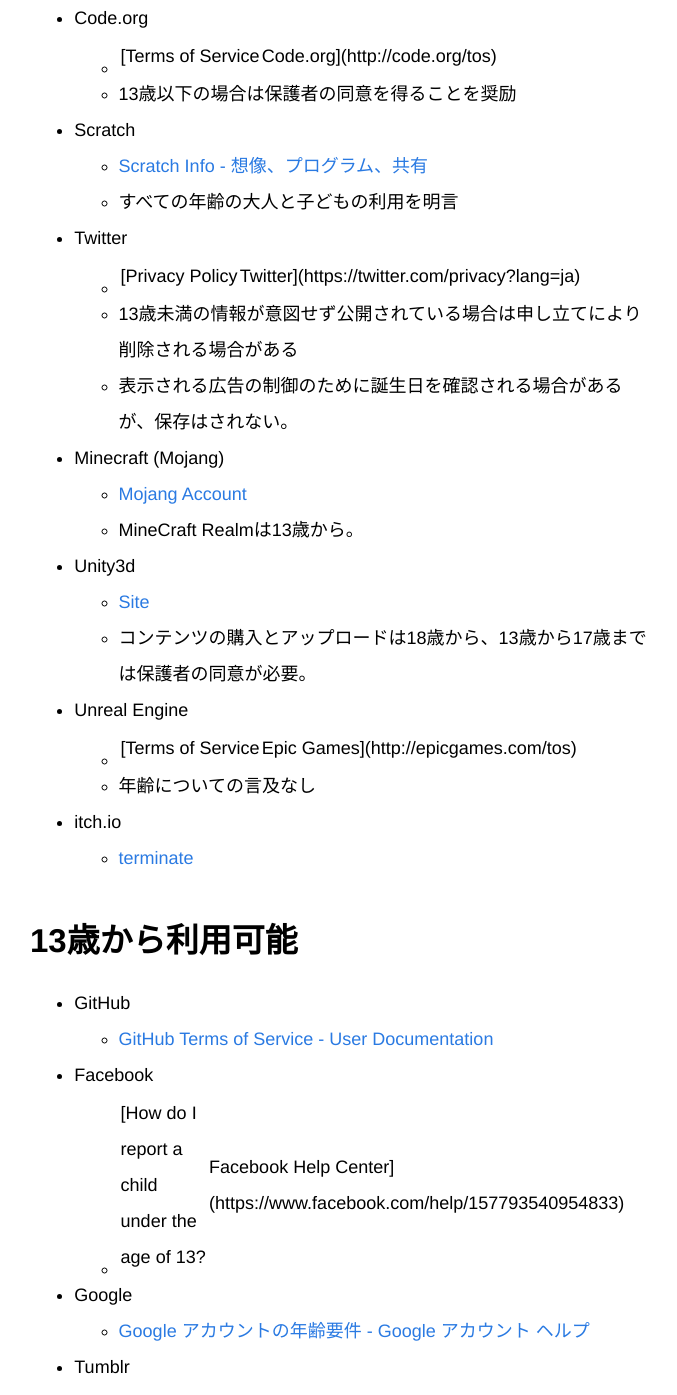
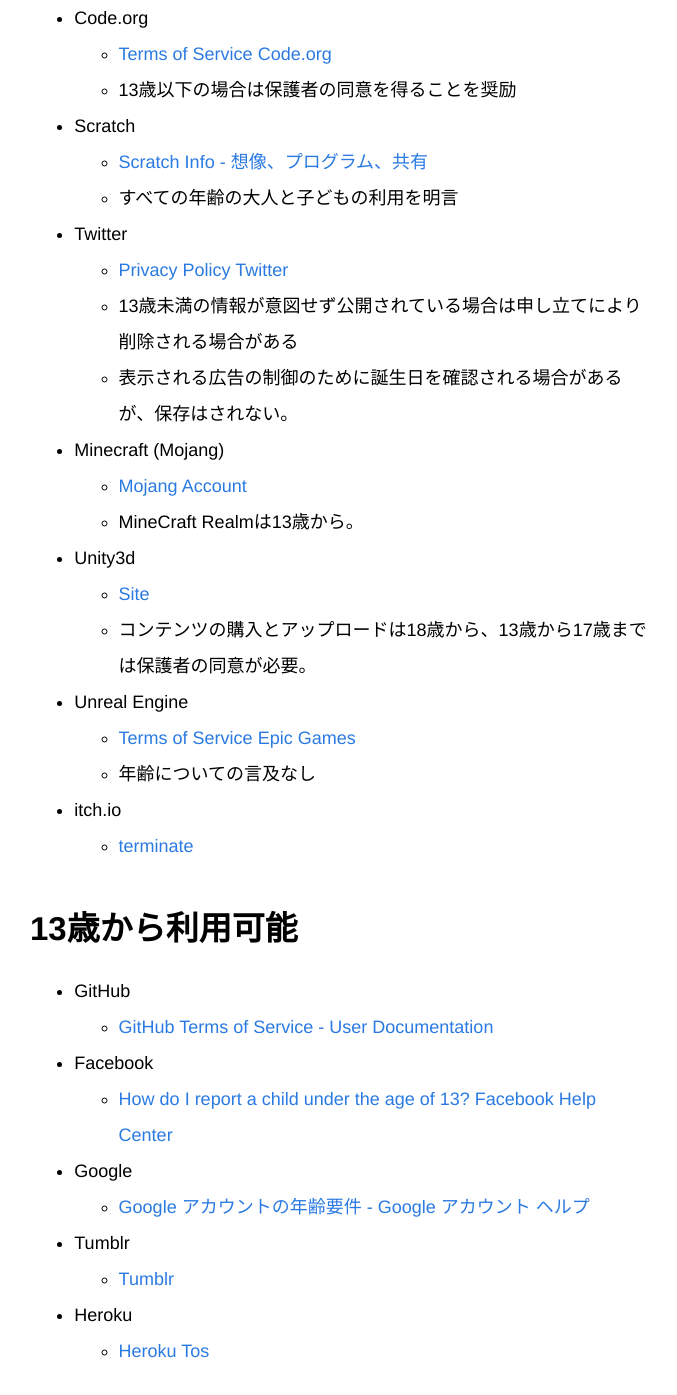
Before and after one commit to yandod/yandod.github.io, a Jekyll site: the page built from _posts/2015-03-14-dev-accounts-for-kids.markdown, in a window 1280 px wide and 1400 px high, scrolled down 880 px, cut to the strip 0-1395 px from the top of the window. Shown: the whole strip, without its empty margins (300-977 px from the left). Built offline with Jekyll 4.4.1, drawn with Linux system fonts in a browser that asks for light colours; Markdown is read by kramdown in place of the engine named in the settings; comment, search, counter and statistics services are not loaded; some of the changed text lies outside the part shown.

Commit message:
fix broken markdown

```diff
--- a/_posts/2015-03-14-dev-accounts-for-kids.markdown
+++ b/_posts/2015-03-14-dev-accounts-for-kids.markdown
@@ -19,7 +19,7 @@
 # 13歳未満でも利用可能
 
 - Code.org
-  - [Terms of Service | Code.org](http://code.org/tos)
+  - [Terms of Service  Code.org](http://code.org/tos)
   - 13歳以下の場合は保護者の同意を得ることを奨励
 
 - Scratch
@@ -27,7 +27,7 @@
   - すべての年齢の大人と子どもの利用を明言
 
 - Twitter
-  - [Privacy Policy | Twitter](https://twitter.com/privacy?lang=ja)
+  - [Privacy Policy  Twitter](https://twitter.com/privacy?lang=ja)
   - 13歳未満の情報が意図せず公開されている場合は申し立てにより削除される場合がある
   - 表示される広告の制御のために誕生日を確認される場合があるが、保存はされない。
 
@@ -40,7 +40,7 @@
   - コンテンツの購入とアップロードは18歳から、13歳から17歳までは保護者の同意が必要。
 
 - Unreal Engine
-  - [Terms of Service | Epic Games](http://epicgames.com/tos)
+  - [Terms of Service  Epic Games](http://epicgames.com/tos)
   - 年齢についての言及なし
 
 - itch.io
@@ -52,7 +52,7 @@
   - [GitHub Terms of Service - User Documentation](https://help.github.com/articles/github-terms-of-service/#a-account-terms)
 
 - Facebook
-  - [How do I report a child under the age of 13? | Facebook Help Center](https://www.facebook.com/help/157793540954833)
+  - [How do I report a child under the age of 13?  Facebook Help Center](https://www.facebook.com/help/157793540954833)
 
 - Google
   - [Google アカウントの年齢要件 - Google アカウント ヘルプ](https://support.google.com/accounts/answer/1350409?hl=ja)
@@ -61,4 +61,4 @@
   - [Tumblr](https://www.tumblr.com/policy/en/terms-of-service)
 
 - Heroku
-  - [Heroku | Tos](https://www.heroku.com/policy/tos)
+  - [Heroku  Tos](https://www.heroku.com/policy/tos)
```
